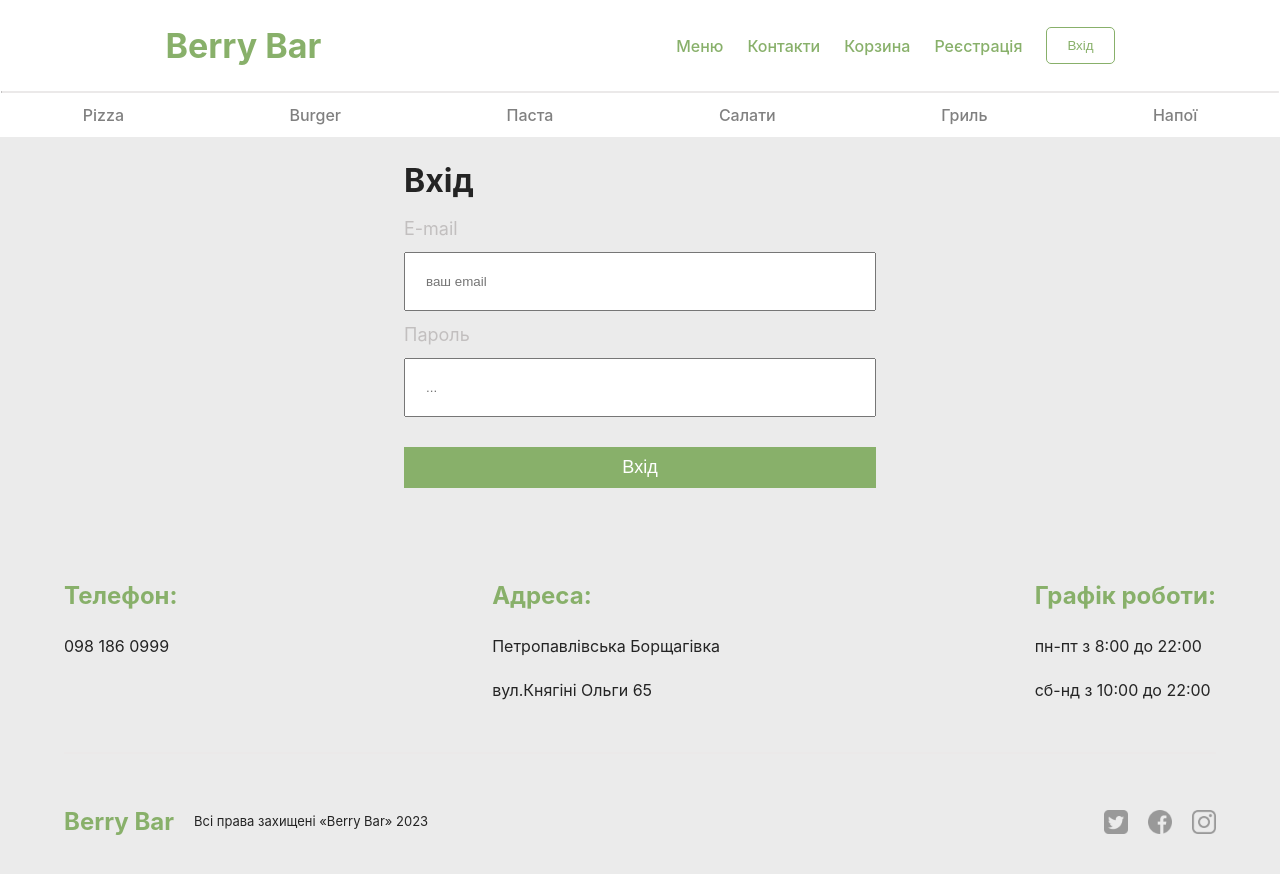
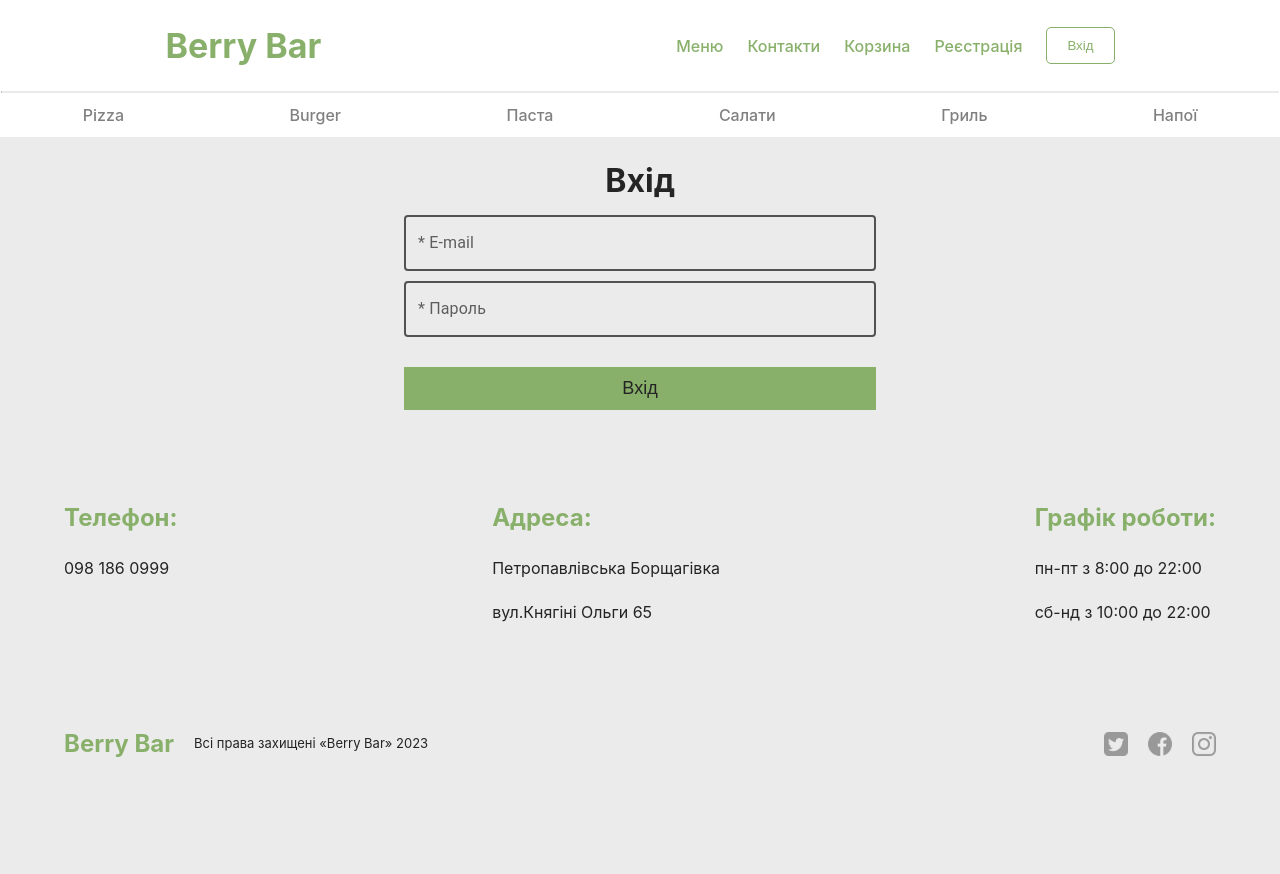
Before and after one commit to OlegKvasn/Berry_Bar_app_MERN, a React (Vite) app in the folder client/: page /login in a window 1280 px wide. Shown: the top 874 px of the page. After the commit the page ends 812 px from the top, so only its background shows below. Built offline with nearby package versions, Linux system fonts and the light colour scheme.

Commit message:
fix: login page refactor

```diff
--- a/client/src/page/cart/index.tsx
+++ b/client/src/page/cart/index.tsx
@@ -8,14 +8,14 @@ import {
 import { useSelector } from "react-redux";
 import { useAppDispatch } from "../../lib/redux/store-hooks";
 import DeleteButton from "../../UI/icon-button/delete";
-import { getCurrentUser } from "../../lib/utils";
+//import { getCurrentUser } from "../../lib/utils";
 import Button from "../../UI/button";
 
 const CartPage = () => {
   const cartProducts = useSelector(getCartProducts);
   const totalPrice = useSelector(getTotalPrice);
   const dispatch = useAppDispatch();
-  const currentUser = getCurrentUser();
+  //const currentUser = getCurrentUser();
   const navigate = useNavigate();
 
   const handleRemoveFromCart = (productId: string) => {
@@ -23,11 +23,11 @@ const CartPage = () => {
   };
 
   const handleCheckOut = () => {
-    if (!currentUser._id) {
-      navigate("/login");
-    } else {
-      navigate("/check-out");
-    }
+    // if (!currentUser._id) {
+    //   navigate("/login");
+    // } else {
+    navigate("/check-out");
+    //}
   };
 
   return (
--- a/client/src/page/login/index.tsx
+++ b/client/src/page/login/index.tsx
@@ -2,55 +2,96 @@ import { useState } from "react";
 import style from "./login.module.scss";
 import { useNavigate } from "react-router-dom";
 import { newRequest } from "../../lib/utils";
+import { AxiosError } from "axios";
+import TextField from "@mui/material/TextField";
+import CustomButton from "../../UI/button";
+import { FieldErrors, useForm } from "react-hook-form";
+import { zodResolver } from "@hookform/resolvers/zod";
+import { z } from "zod";
 
-const initialValues = {
-  email: "",
-  password: "",
+type TFormValues = {
+  email: string;
+  password: string;
 };
 
+const validationSchema = z.object({
+  email: z
+    .string()
+    .min(1, { message: "Введіть ваш E-mail" })
+    .email("Неправильний E-mail формат"),
+  password: z.string().min(1, { message: "Введіть пароль" }),
+});
+
 const LoginPage = () => {
-  const [values, setValues] = useState(initialValues);
-  // const [error, setError] = useState(null)
   const navigate = useNavigate();
+  const [responseErrorMessage, setResponseErrorMessage] = useState<
+    string | null
+  >(null);
 
-  const handleChange = ({ target }: React.ChangeEvent<HTMLInputElement>) => {
-    setValues({ ...values, [target.name]: target.value });
+  const { register, handleSubmit, formState } = useForm<TFormValues>({
+    defaultValues: {
+      email: "",
+      password: "",
+    },
+    resolver: zodResolver(validationSchema),
+    mode: "onTouched",
+  });
+
+  const onSubmit = async (submitData: TFormValues) => {
+    if (formState.isSubmitSuccessful) {
+      try {
+        const email = submitData.email;
+        const password = submitData.password;
+        const res = await newRequest.post("/auth/login", { email, password });
+        localStorage.setItem("currentUser", JSON.stringify(res.data));
+        navigate("/");
+      } catch (err) {
+        let message = "Щось пішло не так";
+
+        if (err instanceof AxiosError) {
+          message = err.response?.data.error || "Помилка сервера";
+        }
+        setResponseErrorMessage(message);
+      }
+    }
   };
 
-  const nandleSubmit = async (e: React.FormEvent<HTMLFormElement>) => {
-    e.preventDefault();
-
-    try {
-      const email = values.email;
-      const password = values.password;
-      const res = await newRequest.post("/auth/login", { email, password });
-      localStorage.setItem("currentUser", JSON.stringify(res.data));
-      navigate("/");
-    } catch (err) {
-      // setError(err);
-      console.log(err);
-    }
+  const onError = (errors: FieldErrors<TFormValues>) => {
+    console.log(errors);
   };
 
   return (
     <div className={style.mainContainer}>
-      <form onSubmit={nandleSubmit}>
+      <form noValidate onSubmit={handleSubmit(onSubmit, onError)}>
         <h1>Вхід</h1>
-        <label htmlFor="email">E-mail</label>
-        <input
-          name="email"
+        <TextField
+          id="email"
+          label="* E-mail"
+          variant="outlined"
           type="email"
-          placeholder="ваш email"
-          onChange={handleChange}
+          {...register("email")}
+          error={!!formState.errors.email}
+          helperText={formState.errors.email?.message}
         />
-        <label htmlFor="password">Пароль</label>
-        <input
-          name="password"
+        <TextField
+          id="password"
+          label="* Пароль"
+          variant="outlined"
           type="password"
-          placeholder="..."
-          onChange={handleChange}
+          {...register("password")}
+          error={!!formState.errors.password}
+          helperText={formState.errors.password?.message}
         />
-        <button type="submit">Вхід</button>
+        {responseErrorMessage ? (
+          <p className={style.error}>
+            {responseErrorMessage === "Wrong password or username"
+              ? "Неправильний пароль"
+              : responseErrorMessage === "User not found"
+              ? "За цим E-mail немає зареєстрованого користувача"
+              : responseErrorMessage}
+          </p>
+        ) : null}
+        <CustomButton type="submit">Вхід</CustomButton>
       </form>
     </div>
   );
--- a/client/src/page/login/login.module.scss
+++ b/client/src/page/login/login.module.scss
@@ -7,27 +7,13 @@
     width: 40%;
     gap: 10px;
     padding: 20px;
-    h3 {
-      color: #555;
+    color: var(--gray-color);
+    .error {
+      text-align: center;
+      color: red;
     }
-    label {
-      color: #c2bfbf;
-      font-size: 18px;
-    }
-    input,
-    select,
-    textarea {
-      padding: 20px;
-    }
-    button {
-      background-color: var(--green-color);
-      margin: 20px 0;
-      padding: 10px;
-      color: #fff;
-      border: none;
-      font-weight: 500;
-      font-size: 18px;
-      cursor: pointer;
+    h1 {
+      text-align: center;
     }
   }
 }
--- a/client/src/page/register-hook-form/register.module.scss
+++ b/client/src/page/register-hook-form/register.module.scss
@@ -12,5 +12,8 @@
       text-align: center;
       color: red;
     }
+    h1 {
+      text-align: center;
+    }
   }
 }
```
